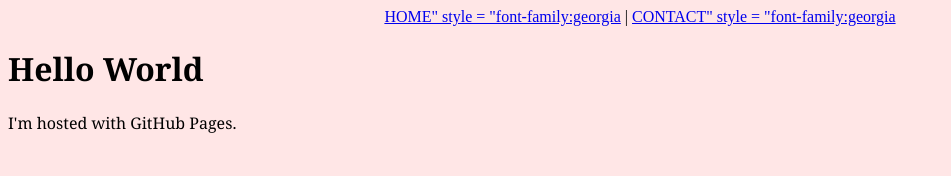
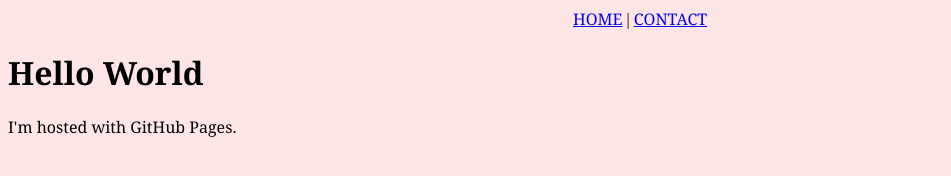
Before and after one commit to MadsLang/MadsLang.github.io, a plain HTML site: page index.html in a window 1280 px wide. Shown: the whole page, without its empty margins (0-951 px from the left). Drawn offline with Linux system fonts and the light colour scheme.

Commit message:
Update index.html

```diff
--- a/index.html
+++ b/index.html
@@ -3,8 +3,8 @@
 
     <body style="background-color:#ffe6e6">
       <div id = "menu" align = "middle" >
-         <a href = "/index.html">HOME" style = "font-family:georgia</a> |
-         <a href = "/about/contact_us.htm">CONTACT" style = "font-family:georgia</a>
+         <a href = "/index.html" style = "font-family:georgia">HOME</a> |
+         <a href = "/about/contact_us.html" style = "font-family:georgia">CONTACT</a>
       </div>
 
       <div id = "content" align = "left" >
```
